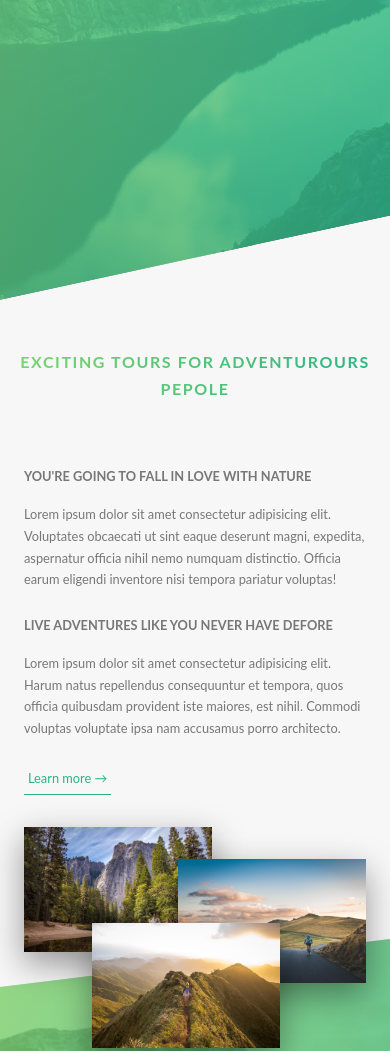
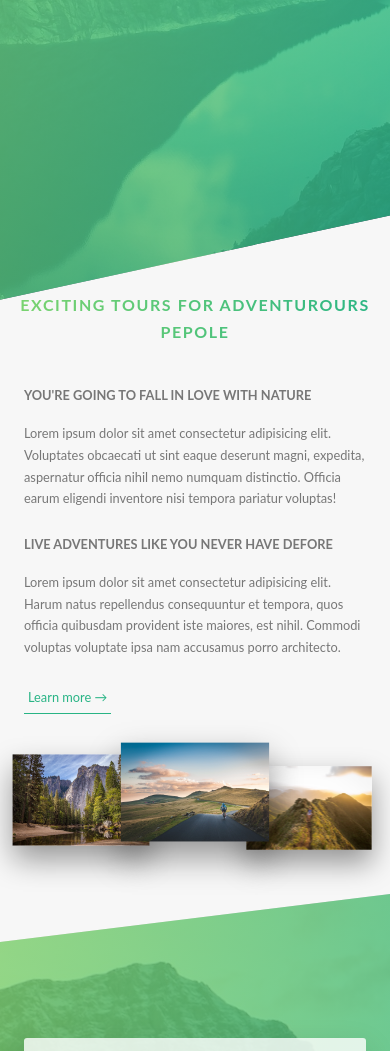
Before and after one commit to ahmedyosry433/Natours-HTML-CSS, a website: page index.html in a window 390 px wide. Shown: the part 502-1553 px from the top of the page. Drawn offline with Linux system fonts and the light colour scheme.

Commit message:
layout responsive

```diff
--- a/sass/base/_utilities.scss
+++ b/sass/base/_utilities.scss
@@ -4,13 +4,22 @@
 
   .u-margin-bottom-small {
     margin-bottom: 2rem !important;
+
   }
   .u-margin-bottom-medium {
     margin-bottom: 4rem !important;
+    @include respond(tab-port) {
+      margin-bottom: 3rem !important ;
+
+    }
   }
 
   .u-margin-bottom-big {
     margin-bottom: 8rem !important;
+    @include respond(tab-port) {
+      margin-bottom: 5rem  !important;
+
+    }
   }
   .u-margin-top-big {
     margin-top: 8rem !important;
--- a/sass/components/_composition.scss
+++ b/sass/components/_composition.scss
@@ -6,18 +6,45 @@
         position: absolute;
         transition: transform 0.2s;
         z-index: 2;
+        @include respond (tab-port){
+            float: left;
+            position: relative;
+            box-shadow: 0 1.5rem 3rem rgba($color-black, 0.4);
 
+            width: 33.333333333%;
+        }
         &--p1 {
             left: 0;
             top: -2rem;
+
+            @include respond (tab-port){
+
+                top:0;
+                transform: scale(1.2);
+            }
         }
         &--p2 {
             right: 0;
             top: 2rem;
+
+            @include respond (tab-port){
+                top: -1rem;
+                transform: scale(1.3);
+                z-index: 20;
+            }
         }
+
         &--p3 {
+
             left: 20%;
             top: 10rem;
+
+            @include respond (tab-port){
+                transform: scale(1.1);
+
+                top: 1rem;
+                left: 0;
+            }
 
         }
         &:hover {
--- a/sass/components/_feature-box.scss
+++ b/sass/components/_feature-box.scss
@@ -6,6 +6,11 @@
     border-radius: 3px;
     box-shadow: 0 1.5rem 4rem rgba($color-black, $alpha: .15);
     transition: transform 0.2s;
+
+    @include respond (tab-port){
+        padding: 2rem;
+    }
+
     &__icon{
         font-size: 6rem;
         margin-bottom: 0.5rem;
@@ -15,6 +20,9 @@
         $dark-green-color-obacity-8);
         background-clip: text;
         color: transparent;
+
+        @include respond (tab-port){
+    margin-bottom: 0;        }
     }
     &:hover {
         box-shadow: 0 1.5rem 4rem rgba($color-black, $alpha: 0.15);
--- a/sass/layout/_footer.scss
+++ b/sass/layout/_footer.scss
@@ -3,36 +3,49 @@
     font-size: 1.4rem;
     padding: 10rem 0;
     color:$color-grey-light-1;
+
     @include respond(tab-port){
         width: 100%;
         text-align: center;
     }
+
     &__logo-box {
       text-align: center;
       margin-bottom: 8rem;
     }
+
     &__logo {
         width: 15rem ;
         height: auto;
+
+        @include respond(tab-port){
+            margin-bottom: 6rem;
+
+        }
     }
+
     &__navigation {
         border-top: 1px solid $color-grey-dart-2;
         padding: 2rem;
         display: inline-block;
+
         @include respond(tab-port){
             width: 100%;
             text-align: center;
         }
     }
+
     &__list{
         list-style: none;
     }
+
     &__item{
         display: inline-block;
         &:not(:last-child) {
             margin-right: 1.5rem;
         }
     }
+
     &__link{
         &:link,
         &:visited {
@@ -49,14 +62,17 @@
             box-shadow: 0 1rem 2rem rgba($color: $color-black, $alpha: 0.4);
         }
     }
+
     &__copyright {
         border-top: 1px solid $color-grey-dart-2;
         padding: 2rem;
         width: 80%;
         float: right;
+
         @include respond(tab-port){
             width: 100%;
             float: none;
         }
     }
+
 }
--- a/sass/pages/_home.scss
+++ b/sass/pages/_home.scss
@@ -1,7 +1,11 @@
 .section-about {
     background-color: $color-grey-light-1;
     padding: 25rem 0;
-    margin-top: -18vh;
+    margin-top: -20vh;
+
+    @include respond(tab-port) {
+        padding: 20rem 0;
+    }
 }
 .section-features {
     padding: 20rem 0 ;
@@ -12,24 +16,40 @@
     background-size: cover;
     margin-top: -10rem;
     transform: skewY(-7deg);
+
+    @include respond (tab-port){
+        padding: 15rem 0;
+    }
+
     & > * {
         transform: skewY(7deg);
     }
+
 }
 .section-most-popular {
     background-color: $color-grey-light-1;
     padding: 25rem 0 15rem 0 ;
     margin-top: -10vh;
+
+    @include respond(tab-port) {
+    padding: 20rem 0 10rem 0;
+    }
 }
 .section-stories {
     padding: 15rem 0;
     position: relative;
+    @include respond(tab-port) {
+    padding:  10rem 0;
+    }
 
 }
 .section-booking {
     background-image:linear-gradient(to right bottom, $light-green-color-obacity-8,
     $dark-green-color-obacity-8) ;
     padding: 15rem  0 ;
+    @include respond(tab-port) {
+        padding:  10rem 0;
+    }
 }
 .book {
     background-image: linear-gradient(105deg ,
```
Also changed, not shown: css/main.css.
